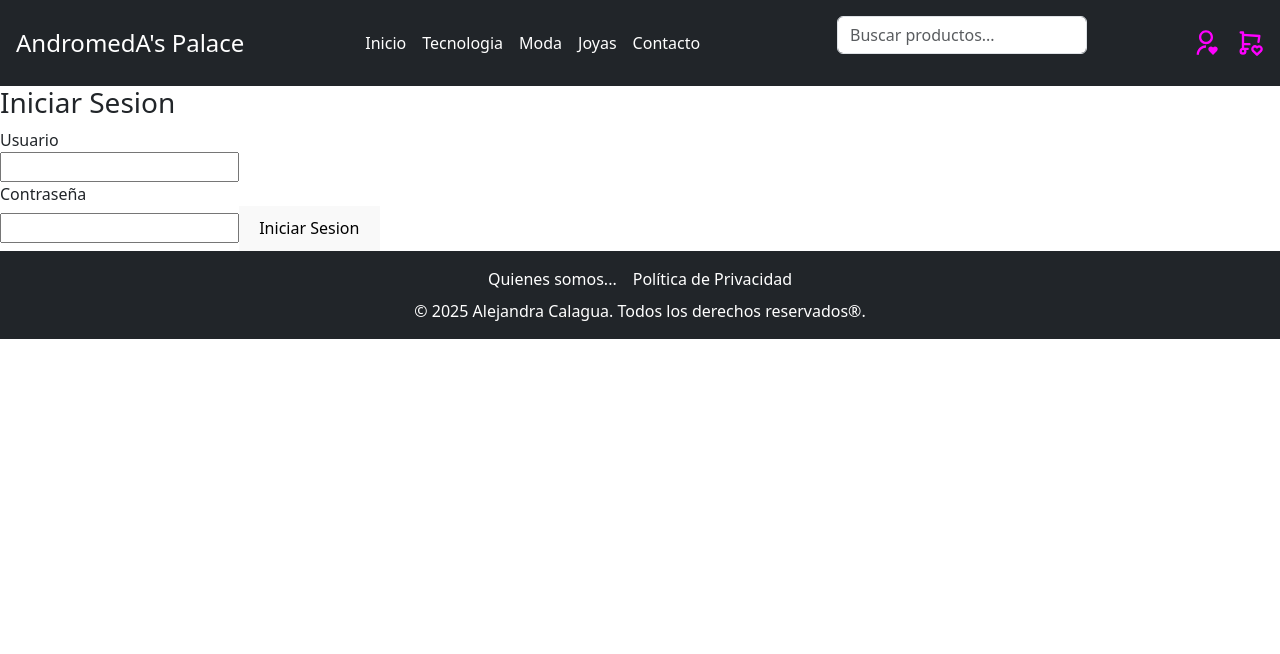
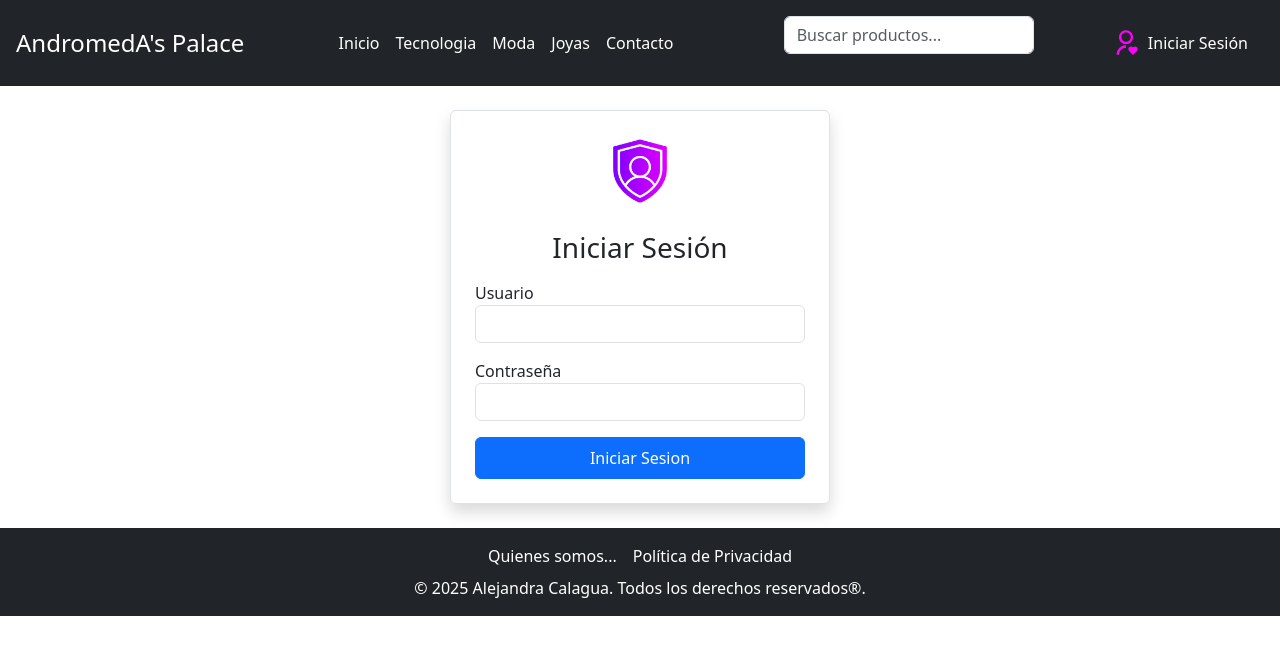
Before and after one commit to alejandra-calagua/React-JS, a React (Vite) app: page /login in a window 1280 px wide. Shown: the top 654 px of the page. Built offline with nearby package versions, Linux system fonts and the light colour scheme; no server answers.

Commit message:
login de varios usuarios

```diff
--- a/src/components/Header.jsx
+++ b/src/components/Header.jsx
@@ -1,61 +1,87 @@
 import NavBar from './NavBar';
-import { Link } from 'react-router-dom';
-import {FaUser, FaShoppingBag} from 'react-icons/fa';
+import { Link, useNavigate } from 'react-router-dom';
+import { FaUser, FaShoppingBag } from 'react-icons/fa';
 //importamos iconos de react icons-fontawesome
 import { TbShoppingCartHeart } from "react-icons/tb"; // Icono de carrito con corazón
 import { RiUserHeartLine } from "react-icons/ri"
 import { useBusqueda } from '../context/BusquedaContext';
+import { useAuthContext } from '../context/AuthContext';
+import { MdOutlineSettingsSuggest } from "react-icons/md";
 
 const UserIcon = () => <FaUser size={20} />;
 // const BagIcon = () => <FaShoppingBag size={20} />;
-const CartHeart = () => <TbShoppingCartHeart size={28} color={'#ff00ff'} />;
-const UserHeart = () => <RiUserHeartLine size={28} color={'#ff00ff'} />;
+const CartHeart = () => <TbShoppingCartHeart size={28} color={'#ff00ff'} />;// Icono de carrito con corazón
+const UserHeart = () => <RiUserHeartLine size={28} color={'#ff00ff'} />;// Icono de usuario con corazón
+const SettingsIcon = () => <MdOutlineSettingsSuggest size={24} color={'#ff00ff'} />;// Icono de configuración
 
-const Header = ({contadorEnCarrito = 0}) => {
+const Header = ({ contadorEnCarrito = 0 }) => {
   const { busqueda, setBusqueda } = useBusqueda(); //*
+  const { estaLogueado, logout, usuario } = useAuthContext();
+  const navigate = useNavigate();
+  const esAdmin = usuario === 'admin';
+  const manejarLogout = () => {
+    logout();
+    navigate('/login');
+  }
+
   return (
     <header className="d-flex justify-content-between align-items-center bg-dark text-white p-3">
       {/* Seccion Izquierda: Logo */}
-      <div className ="fs-4 fw-bold me-3">
-        <Link to= "/" className="text-white text-decoration-none">AndromedA's Palace</Link>
+      <div className="fs-4 fw-bold me-3">
+        <Link to="/" className="text-white text-decoration-none">AndromedA's Palace</Link>
       </div>
       {/* Seccion Central: Componente NavBar */}
       <div className="d-none d-lg-block" >
-        <NavBar/>
+        <NavBar />
       </div>
       {/* Input de búsqueda */}
-            <div className ="d-none d-lg-block ms-3" >
+      <div className="d-none d-lg-block ms-3" >
         <input
           type="text"
           placeholder="Buscar productos..." //*
           className="form-control mb-3"
           value={busqueda}
           onChange={(e) => setBusqueda(e.target.value)}
-                style={ {width: '250px'}
+          style={{ width: '250px' }
           }
         />
       </div>
       {/* Seccion Derecha: Iconos */}
       <div className="d-flex align-items-center">
         {/* Icono de Usuario */}
-        <div className="me-3">
-          <Link to="/login" className="text-white">
+        <div className="me-3 d-flex align-items-center">
+          {estaLogueado ? (
+            <>
+              <button
+                onClick={manejarLogout}
+                className="btn btn-link text-white text-decoration-none p-0 d-flex align-items-center"
+              >
                 <UserHeart />
+                <span className="ms-2">Cerrar Sesión</span>
+              </button>
+              {esAdmin ? (
+                <Link to="/admin" className="ms-3 text-white text-decoration-none d-flex align-items-center">
+                  <SettingsIcon />
                 </Link>
-        </div>
-        {/* Icono de Carrito con Contador */}
-        <div className="position-relative">
-          {/* se realiza un salto a la parte inferior de la pagina en donde comienza carrito*/}
-          <a href="#seccion-carrito" className="text-white">
-          < CartHeart />
-          {/* Renderiza el contador solo si es mayor que 0 */}
+              ) : (
+                <Link to="/carrito" className="ms-3 text-white text-decoration-none d-flex align-items-center">
+                  <CartHeart />
                   {contadorEnCarrito > 0 && (
-            <span className="position-absolute top-0 start-100 translate-middle badge rounded-pill bg-danger">
+                    <span
+                      className="position-absolute top-0 start-100 translate-middle badge rounded-pill bg-danger"
+                      style={{ fontSize: '0.75rem' }}>
                       {contadorEnCarrito}
                     </span>
                   )}
-          </a>
-
+                </Link>
+              )}
+            </>
+          ) : (
+            <Link to="/login" className="text-white text-decoration-none d-flex align-items-center">
+              <UserHeart />
+              <span className="ms-2">Iniciar Sesión</span>
+            </Link>
+          )}
         </div>
       </div>
     </header>
--- a/src/context/AuthContext.jsx
+++ b/src/context/AuthContext.jsx
@@ -1,23 +1,35 @@
-import { useState, useContext, createContext } from 'react';
+import { useState, useContext, createContext, use, useEffect } from 'react';
 // creamos el contexto de Autenticacion
 const AuthContext = createContext();
 
 export const AuthProvider = ({ children }) => {
   const [usuario, setUsuario] = useState(null);
+  useEffect(() => {
+    // Verificamos si hay un token en el localStorage al cargar la aplicacion
+    const token = localStorage.getItem('authToken');
+    const nombreUsuario = localStorage.getItem('usuario');
+    if (token && nombreUsuario) {
+      setUsuario(nombreUsuario);
+    }
+  }, []);
+
+  const estaLogueado = !!usuario;
 
   const login = (nombreUsuario) => {
     // Simulamos la creacion del token
     const token = `fake-token-${nombreUsuario}`;
     localStorage.setItem('authToken', token);
+    localStorage.setItem('usuario', nombreUsuario);
     setUsuario(nombreUsuario);
   }
   const logout = () => {
     localStorage.removeItem('authToken');
+    localStorage.removeItem('usuario');
     setUsuario(null);
   };
 
   return (
-    <AuthContext.Provider value={{usuario, login, logout}}>
+    <AuthContext.Provider value={{usuario, login, logout, estaLogueado}}>
       {children}
     </AuthContext.Provider>
   );
--- a/src/pages/Login.jsx
+++ b/src/pages/Login.jsx
@@ -1,47 +1,91 @@
-import { useState } from 'react';
+import { useEffect, useState } from 'react';
 import { useNavigate } from 'react-router-dom';
 import { useAuthContext } from '../context/AuthContext';
+import { toast } from 'react-toastify';
 
 const Login = () => {
   const [usuario, setUsuario] = useState('');
   const [contrasenia, setContrasenia] = useState('');
 
-  const { login } = useAuthContext();
+  const { login, estaLogueado, usuario: usuarioContexto } = useAuthContext();
   const navigate = useNavigate();
+  useEffect(() => {
+    if (estaLogueado){
+      if( usuarioContexto === 'admin') {
+      navigate('/admin');
+    }else {
+      navigate('/');
+    }
+    }
+  }, [estaLogueado, usuarioContexto, navigate]);
 
   const manejarSubmit = (evento) => {
     evento.preventDefault();
     // Simulamos la Autenticacion
-    if(usuario == 'admin' && contrasenia == '1234') {
+    if (usuario == 'admin' && contrasenia == '1234') {
       login(usuario);
       navigate('/admin');
+    } else if (usuario == 'proyecto' && contrasenia == 'abcd') {
+      login(usuario);
+      navigate('/');
     } else {
-      alert('Usuario o Contraseña invalido');
+
+      toast.warning('Usuario o Contraseña invalido');
     }
   }
 
   return (
-    <>
-      <form onSubmit={manejarSubmit}>
-        <h3>Iniciar Sesion</h3>
-        <label htmlFor=''>Usuario</label>
-        <br/>
+    <div className="d-flex align-items-center justify-content-center py-4 " >
+      <form
+        className="w-100 m-auto p-4 border rounded shadow"
+        style={{ maxWidth: '380px' }}
+        onSubmit={manejarSubmit}
+      >
+        <img
+          className="mb-4 d-block mx-auto"
+          src="/proteccion.png"
+          alt="Logo inicio de sesión"
+          width="72"
+          height="72"
+        />
+        <h3 className="mb-3 fw-normal text-center">Iniciar Sesión</h3>
+
+        {/* Campo de Usuario */}
+        <div className="mb-3">
+          <label htmlFor="inputUsuario">Usuario</label>
           <input
             type='text'
+            className='form-control' // Clase Bootstrap para estilos de input
+            id='inputUsuario'
             value={usuario}
             onChange={(evento) => setUsuario(evento.target.value)}
+            required
           />
-        <br/>
-        <label htmlFor=''>Contraseña</label>
-        <br/>
+        </div>
+
+        {/* Campo de Contraseña */}
+        <div className="mb-3">
+          <label htmlFor="inputContrasenia">Contraseña</label>
           <input
-          type='text'
+            type='password'
+            className='form-control'
+            id='inputContrasenia'
             value={contrasenia}
             onChange={(evento) => setContrasenia(evento.target.value)}
+            required
           />
-        <button type='submit'>Iniciar Sesion</button>
+        </div>
+
+        {/* Botón */}
+        <button
+          type='submit'
+          className='btn btn-primary w-100 py-2 ' // Clase Bootstrap para botón primario y ancho completo
+        >
+          Iniciar Sesion
+        </button>
       </form>
-    </>
+
+    </div>
   );
 }
 
```
Also changed, not shown: public/proteccion.png (added). Lines whose indentation alone changed are shown as unchanged.
